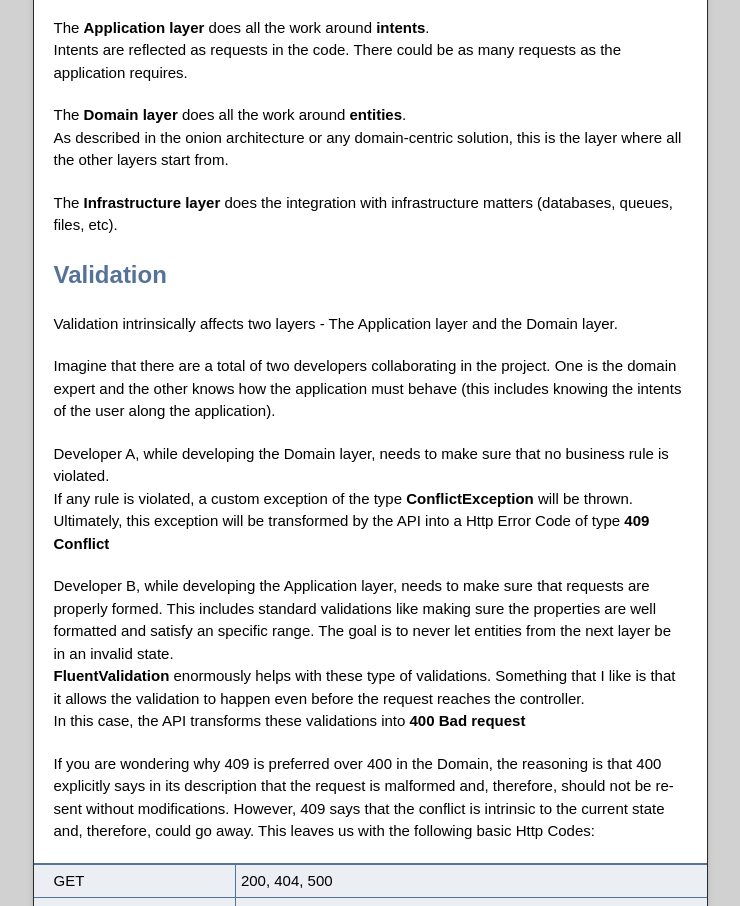
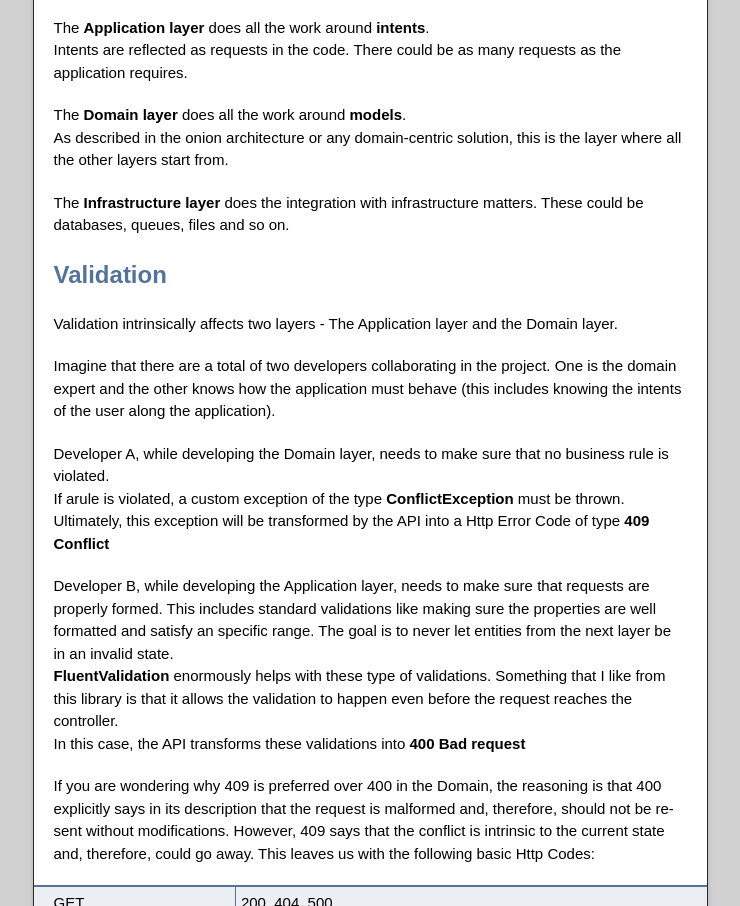
Before and after one commit to ifle/responsible-gaming, a plain HTML site: page index.html in a window 1280 px wide. Shown: the part 932-1838 px from the top of the page, without its empty margins (270-1010 px from the left). Drawn offline with nearby package versions, Linux system fonts and the light colour scheme.

```diff
--- a/index.html
+++ b/index.html
@@ -63,10 +63,10 @@
 <p>The <strong>Application layer</strong> does all the work around <strong>intents</strong>.<br>
 Intents are reflected as requests in the code. There could be as many requests as the application requires.</p>
 
-<p>The <strong>Domain layer</strong> does all the work around <strong>entities</strong>.<br>
+<p>The <strong>Domain layer</strong> does all the work around <strong>models</strong>.<br>
 As described in the onion architecture or any domain-centric solution, this is the layer where all the other layers start from.</p>
 
-<p>The <strong>Infrastructure layer</strong> does the integration with infrastructure matters (databases, queues, files, etc).<br></p>
+<p>The <strong>Infrastructure layer</strong> does the integration with infrastructure matters. These could be databases, queues, files and so on.<br></p>
 
 <h2>
 <a id="validation" class="anchor" href="#validation" aria-hidden="true"><span aria-hidden="true" class="octicon octicon-link"></span></a>Validation</h2>
@@ -76,11 +76,11 @@
 <p>Imagine that there are a total of two developers collaborating in the project. One is the domain expert and the other knows how the application must behave (this includes knowing the intents of the user along the application).</p>
 
 <p>Developer A, while developing the Domain layer, needs to make sure that no business rule is violated.<br>
-If any rule is violated, a custom exception of the type <strong>ConflictException</strong> will be thrown.<br>
+If arule is violated, a custom exception of the type <strong>ConflictException</strong> must be thrown.<br>
 Ultimately, this exception will be transformed by the API into a Http Error Code of type <strong>409 Conflict</strong></p>
 
 <p>Developer B, while developing the Application layer, needs to make sure that requests are properly formed. This includes standard validations like making sure the properties are well formatted and satisfy an specific range. The goal is to never let entities from the next layer be in an invalid state.<br>
-<strong>FluentValidation</strong> enormously helps with these type of validations. Something that I like is that it allows the validation to happen even before the request reaches the controller.<br>
+<strong>FluentValidation</strong> enormously helps with these type of validations. Something that I like from this library is that it allows the validation to happen even before the request reaches the controller.<br>
 In this case, the API transforms these validations into <strong>400 Bad request</strong></p>
 
 <p>If you are wondering why 409 is preferred over 400 in the Domain, the reasoning is that 400 explicitly says in its description that the request is malformed and, therefore, should not be re-sent without modifications. However, 409  says that the conflict is intrinsic to the current state and, therefore, could go away.
```
Also changed, not shown: params.json (+1 -1 lines).
